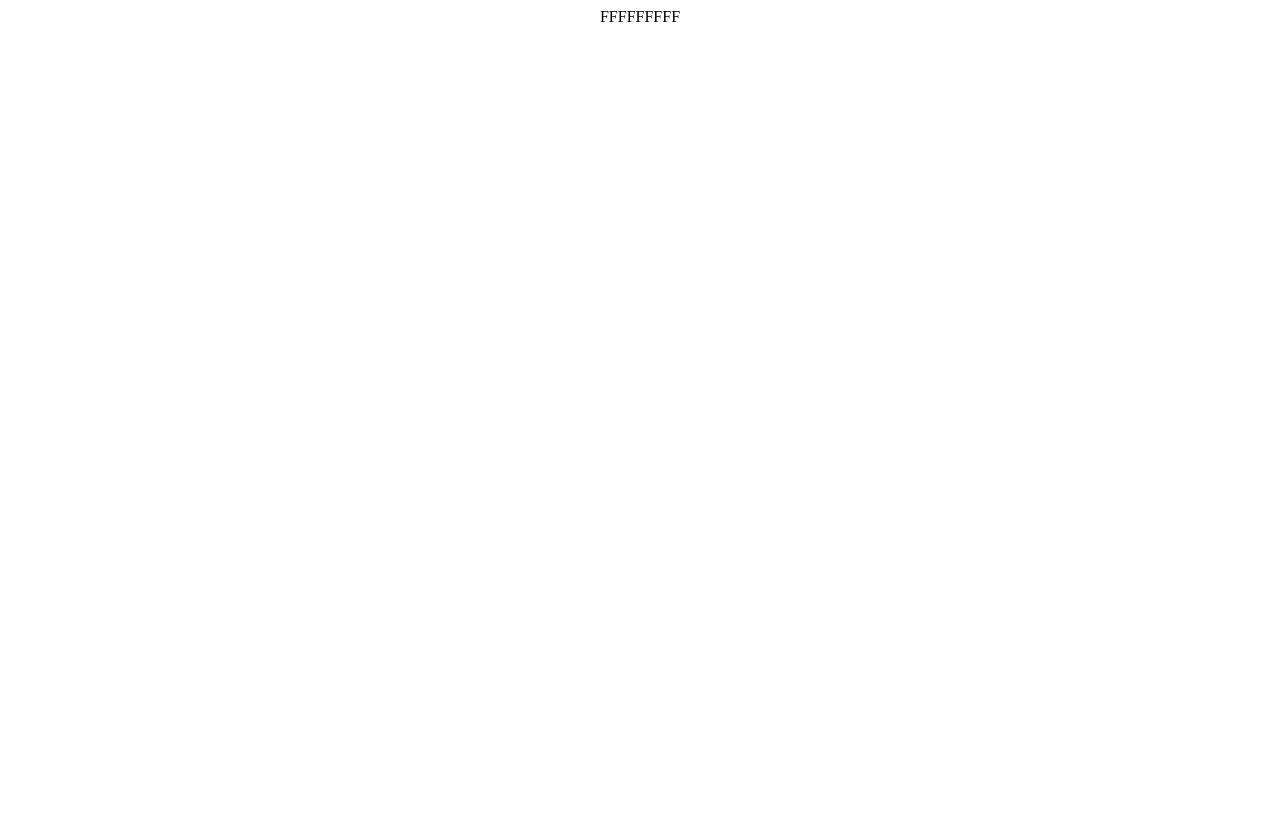
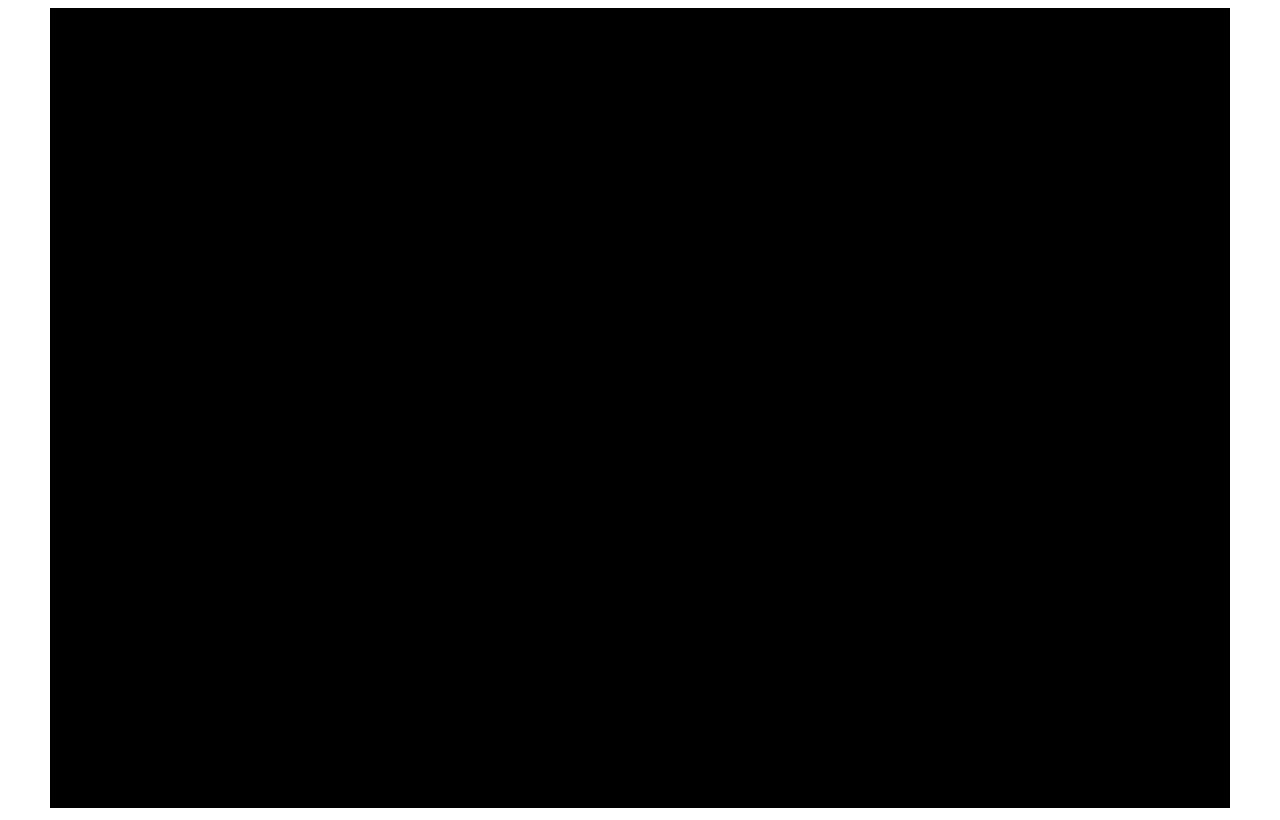
Before and after one commit to rzh150030/paint-app, a React (Create React App) app: page / in a window 1280 px wide. Built offline with nearby package versions, Linux system fonts and the light colour scheme.

Commit message:
set canvas size using black rectangle

```diff
--- a/src/components/PaintCanvas/PaintCanvas.js
+++ b/src/components/PaintCanvas/PaintCanvas.js
@@ -1,9 +1,18 @@
-import React, {useState} from "react";
+import React, {useRef, useEffect} from "react";
 
 export const PaintCanvas = () => {
+    const canvasRef = useRef(null);
+
+    useEffect(() => {
+        const canvas = canvasRef.current;
+        const ctx = canvas.getContext("2d");
+        ctx.fillStyle = '#000000'
+        ctx.canvas.width = window.innerWidth - 100;
+        ctx.canvas.height = window.innerHeight;
+        ctx.fillRect(0, 0, ctx.canvas.width, ctx.canvas.height)
+    }, [])
+
     return (
-        <div>
-            FFFFFFFFF
-        </div>
+        <canvas ref={canvasRef} />
     )
 }
```
